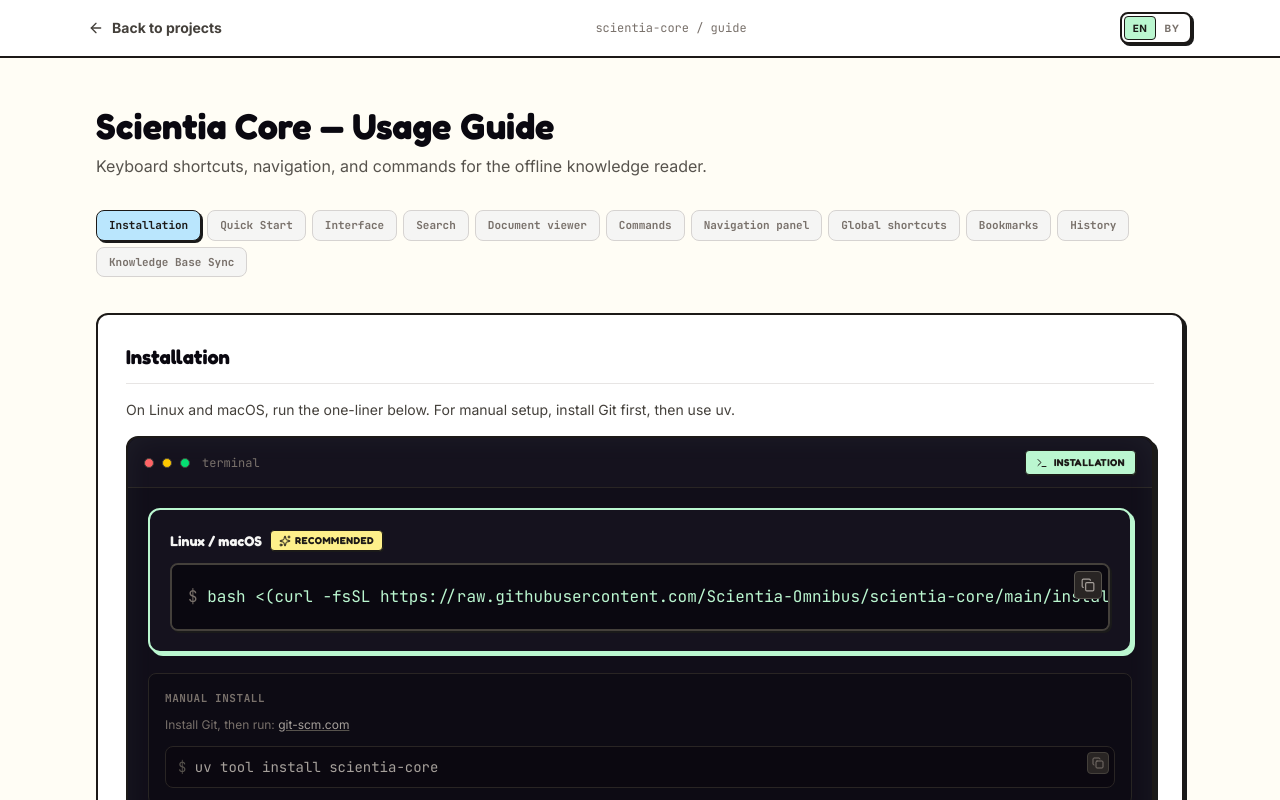
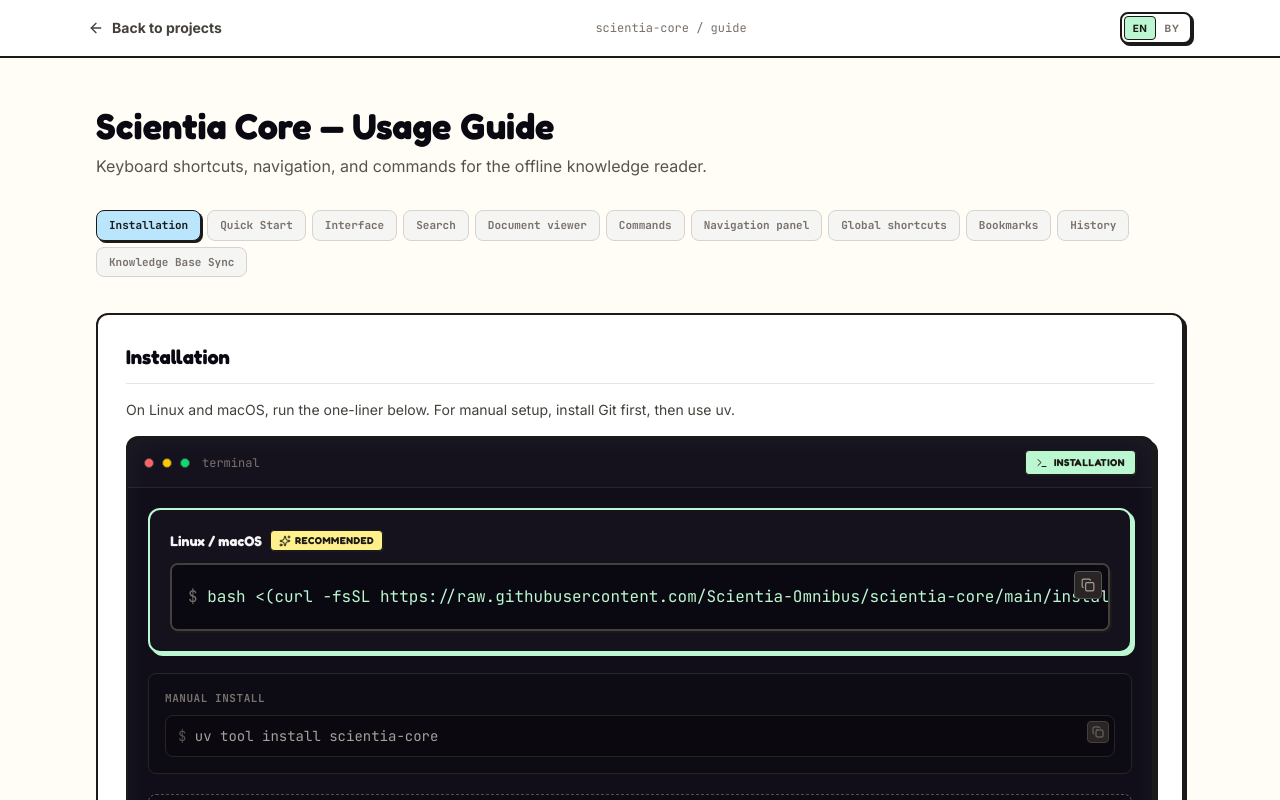
Before and after one commit to Scientia-Omnibus/scientia-omnibus-web, a React (Vite) app: page /scientia-core/guide in a window 1280 px wide. Shown: the top 800 px of the page. Built offline with nearby package versions, Linux system fonts and the light colour scheme.

Commit message:
deleted Git req for scientia-core

```diff
--- a/src/components/InstallCallout.tsx
+++ b/src/components/InstallCallout.tsx
@@ -5,13 +5,10 @@ import { UI_TRANSLATIONS } from '../data/modules';
 
 type Project = 'scientia-core' | 'scientia-editor';
 
-const PROJECT_CONFIG: Record<Project, { bashCommand: string; manualCommand: string; manualLabel: keyof typeof UI_TRANSLATIONS; downloadUrl: string; downloadLabel: string; hasOneLiner?: boolean }> = {
+const PROJECT_CONFIG: Record<Project, { bashCommand: string; manualCommand: string; manualLabel?: keyof typeof UI_TRANSLATIONS; downloadUrl?: string; downloadLabel?: string; hasOneLiner?: boolean }> = {
   'scientia-core': {
     bashCommand: 'bash <(curl -fsSL https://raw.githubusercontent.com/Scientia-Omnibus/scientia-core/main/install.sh)',
     manualCommand: 'uv tool install scientia-core',
-    manualLabel: 'installManualGit',
-    downloadUrl: 'https://git-scm.com/downloads',
-    downloadLabel: 'git-scm.com',
     hasOneLiner: true,
   },
   'scientia-editor': {
@@ -93,8 +90,9 @@ export default function InstallCallout({ language, className = '', project = 'sc
           <p className="text-[11px] font-mono font-bold uppercase tracking-wider text-stone-500 mb-2">
             {t.installManual[language]}
           </p>
+          {config.downloadUrl && (
             <p className="text-xs text-stone-500 mb-3 leading-relaxed">
-            {t[config.manualLabel][language]}{' '}
+              {t[config.manualLabel!][language]}{' '}
               <a
                 href={config.downloadUrl}
                 target="_blank"
@@ -104,6 +102,7 @@ export default function InstallCallout({ language, className = '', project = 'sc
                 {config.downloadLabel}
               </a>
             </p>
+          )}
           <div className="relative">
             <button
               onClick={() => copyToClipboard(config.manualCommand, setCopiedManual)}
```
Lines whose indentation alone changed are shown as unchanged.
